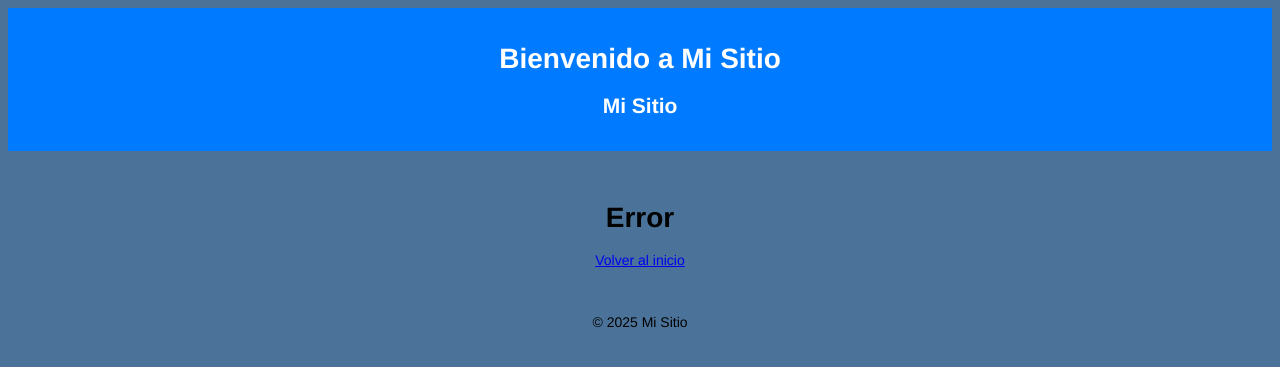
After one commit to sabhas24/SitiosHistoricosApp, a Python web app: template admin/src/web/templates/error.html in a window 1280 px wide. The commit adds this page. Shown: the top 367 px of the page. Run offline with Jinja, Linux system fonts and the light colour scheme; the template is opened without the code that fills it, so the values that code supplies are empty.

Commit message:
Se agrega hoja de estilos y manejador de errores

```diff
--- /dev/null
+++ b/admin/src/web/templates/error.html
@@ -0,0 +1,16 @@
+{% extends "layout.html" %}
+
+{% block title %}Error {{ error.code }} | Mi sitio{% endblock %}
+
+{% block content %}
+    <div class="error-container">
+        <h1>Error {{ error.code }}</h1>
+        <h2>{{ error.message }}</h2>
+        <p>{{ error.description }}</p>
+        <a href="{{ url_for('home') }}" class="error-btn">Volver al inicio</a>
+    </div>
+{% endblock %}
+
+{% block head %}
+    {{ super() }}
+{% endblock %}
--- a/admin/src/web/templates/home.html
+++ b/admin/src/web/templates/home.html
@@ -1,4 +1,4 @@
-{% extends 'layaut.html' %}
+{% extends 'layout.html' %}
 
 {% block title %}Inicio{% endblock %}
 
--- a/admin/src/web/templates/layaut.html
+++ b/admin/src/web/templates/layout.html
@@ -3,11 +3,11 @@
 <head>
     <meta charset="UTF-8">
     <title>{% block title %}Mi Sitio{% endblock %}</title>
-    <link rel="stylesheet" href="{{ url_for('static', filename='style.css') }}">
+    <link rel="stylesheet" href="{{ url_for('static', filename='style.css') }}"/>
 </head>
 <body>
     <header>
-        <h1>Bienvenido a Mi Sitio</h1>
+        <h1>Bienvenido a Mi Sitio </h1>
        <h2>Mi Sitio</h2>
     </header>
     <main>
--- /dev/null
+++ b/admin/static/style.css
@@ -0,0 +1,24 @@
+body {
+  background-color: #4B7399;
+  font-family: 'Montserrat', Helvetica, sans-serif;
+  font-size: 14px;
+  text-align: center;
+}
+
+header {
+    background-color: #007BFF;
+    color: white;
+    padding: 1rem;
+    text-align: center;
+}
+
+main {
+    padding: 2rem;
+    text-align: center;
+}
+
+footer {
+  width: 75%;
+  margin: 0 auto;
+  text-align: center;
+}
```
Also changed, not shown: admin/src/web/__init__.py (+17 -2 lines), admin/src/web/handlers/error.py (added, +32 -0 lines).
